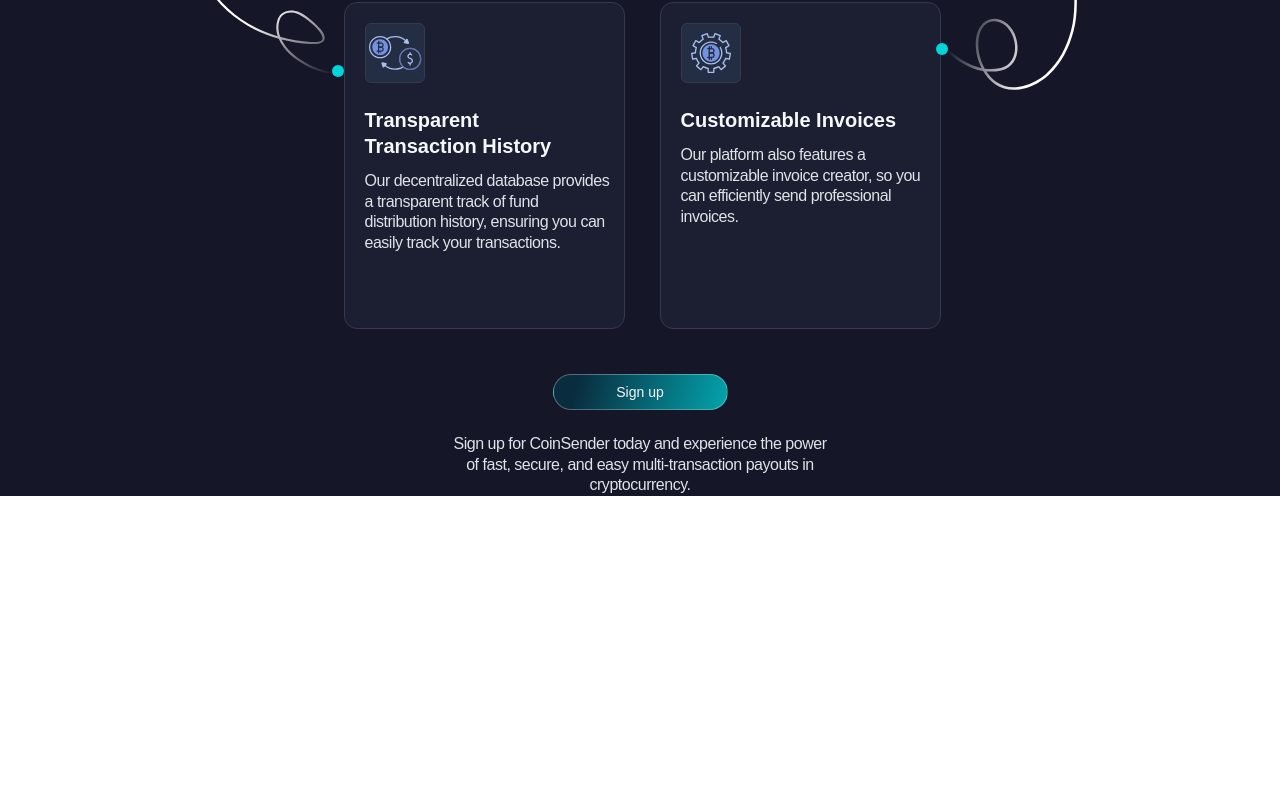
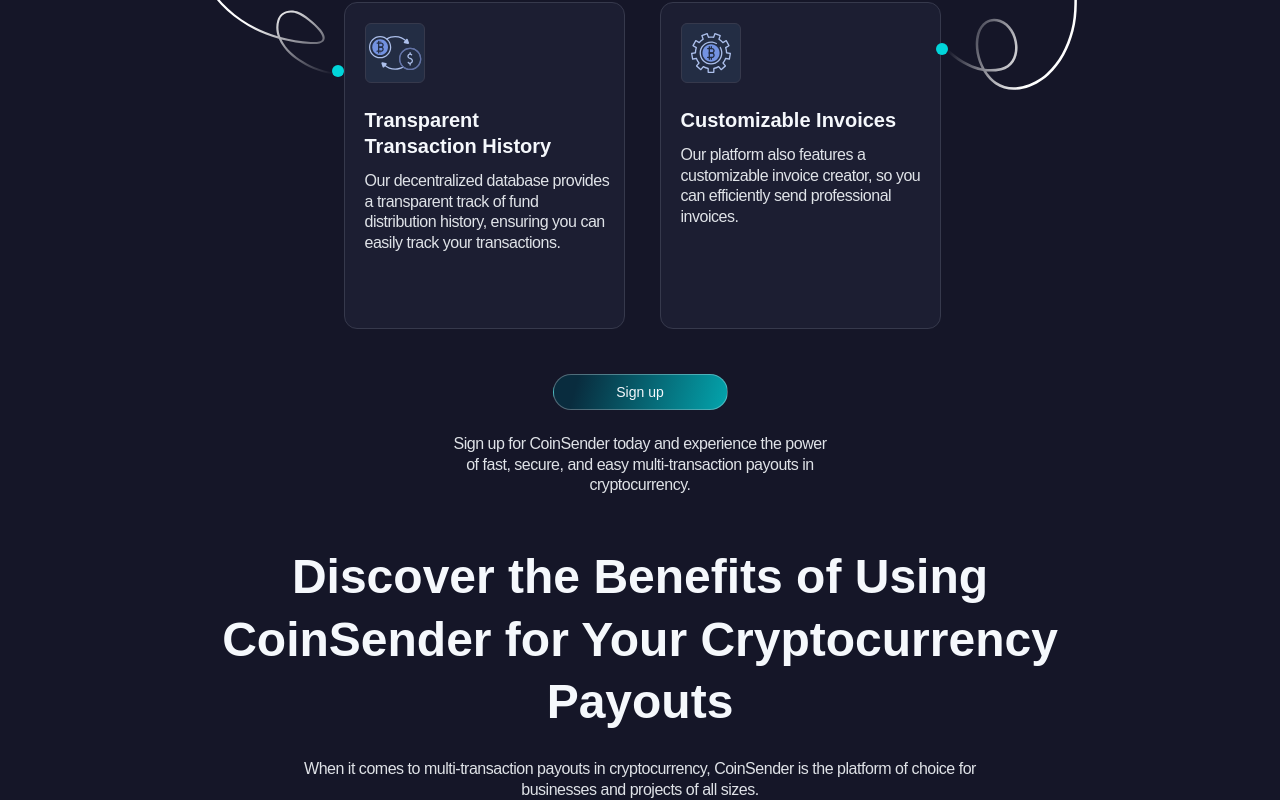
Before and after one commit to Marko193/CoinSender-Landing, a Next.js app: page / in a window 1280 px wide. Shown: the part 689-1489 px from the top of the page. Before the commit the page ends 1185 px from the top, so only its background shows below. Built offline with nearby package versions, Linux system fonts and the light colour scheme.

Commit message:
feat: connected benefits component, fix styles

```diff
--- /dev/null
+++ b/src/components/CoinSenderBenefits/coin-sender-benefits.module.scss
@@ -0,0 +1,14 @@
+@import "./src/styles/breakpoints.scss";
+
+.benefits_wrapper {
+  display: flex;
+  flex-direction: column;
+  justify-content: center;
+  align-items: center;
+  padding: 30px 264px 0 264px;
+
+
+  @media screen and (max-width: $screen-laptop-max) {
+    padding: 0 16px 0 16px;
+  }
+}
--- /dev/null
+++ b/src/components/CoinSenderBenefits/index.js
@@ -0,0 +1,13 @@
+import styles from './coin-sender-benefits.module.scss'
+import TitleDescriptionHelper from "@/components/TitleDescHelper";
+
+export default function CoinSenderBenefits() {
+    return (
+        <div className={styles.benefits_wrapper}>
+            <TitleDescriptionHelper
+                title="Discover the Benefits of Using CoinSender for Your Cryptocurrency Payouts"
+                description="When it comes to multi-transaction payouts in cryptocurrency, CoinSender is the platform of choice for businesses and projects of all sizes."
+            />
+        </div>
+    )
+}
--- a/src/components/TitleDescHelper/index.js
+++ b/src/components/TitleDescHelper/index.js
@@ -1,6 +1,6 @@
 import styles from "./title-desc.module.scss"
 
-export default function TitleDescriptionHelper({title, description, displayDescription}) {
+export default function TitleDescriptionHelper({title, description}) {
     return (
         <div className={styles.header}>
             <div className={styles.header_title}>
--- a/src/components/TitleDescHelper/title-desc.module.scss
+++ b/src/components/TitleDescHelper/title-desc.module.scss
@@ -49,11 +49,11 @@
   @include phones {
     font-size: 16px;
     padding: 30px 0 0 0;
+    text-align: start;
   }
 
   @media screen and (max-width: $screen-laptop-max) {
     display: block;
     width: auto;
-    text-align: start;
   }
 }
--- a/src/components/UserFriendlyFeatures/index.js
+++ b/src/components/UserFriendlyFeatures/index.js
@@ -4,12 +4,10 @@
 
 export default function UserFriendlyFeatures() {
     return (
-        <div className={styles.wrapper}>
             <div className={styles.wrapper_content}>
                 <TitleDescriptionHelper
                     title="User-friendly features that will unlock your workflow potential."
                     description=" With CoinSender, you can easily distribute tokens and make multi-transaction payouts in cryptocurrency hassle-free. Our platform is designed specifically to make the process fast, secure, and efficient. Here s what you can expect when you sign up for CoinSender:"
-                    // displayDescription={false}
                 />
                 <div className={styles.cards_group}>
                     <div className={styles.arrows_ark_group}>
@@ -106,6 +104,5 @@
                     </div>
                 </div>
             </div>
-        </div>
     )
 }
--- a/src/components/UserFriendlyFeatures/user-styles.module.scss
+++ b/src/components/UserFriendlyFeatures/user-styles.module.scss
@@ -1,13 +1,10 @@
 @import "./src/styles/breakpoints.scss";
-
-.wrapper {}
 
 .wrapper_content {
     display: flex;
     flex-direction: column;
     justify-content: center;
     align-items: center;
-    background-color: #151628;
     padding: 0 264px 0 264px;
 
     @media screen and (max-width: $screen-laptop-max) {
@@ -60,7 +57,6 @@
 
     @media screen and (max-width: $screen-laptop-max) {
         flex-direction: column;
-        padding-top: 50px;
         gap: 30px;
     }
 }
--- a/src/pages/index.js
+++ b/src/pages/index.js
@@ -1,6 +1,6 @@
 import Head from 'next/head'
 import UserFriendlyFeatures from "@/components/UserFriendlyFeatures";
-
+import CoinSenderBenefits from "@/components/CoinSenderBenefits";
 export default function Home() {
   return (
     <>
@@ -12,6 +12,7 @@
       </Head>
       <main >
           <UserFriendlyFeatures/>
+          <CoinSenderBenefits/>
       </main>
     </>
   )
--- a/src/styles/globals.scss
+++ b/src/styles/globals.scss
@@ -31,7 +31,7 @@
     -ms-text-size-adjust: 100%;
     -moz-text-size-adjust: 100%;
     -webkit-text-size-adjust: 100%;
-    //margin: 0 16px 0 16px;
+    background-color: #151628;
 }
 
 input, button, textarea {
```
